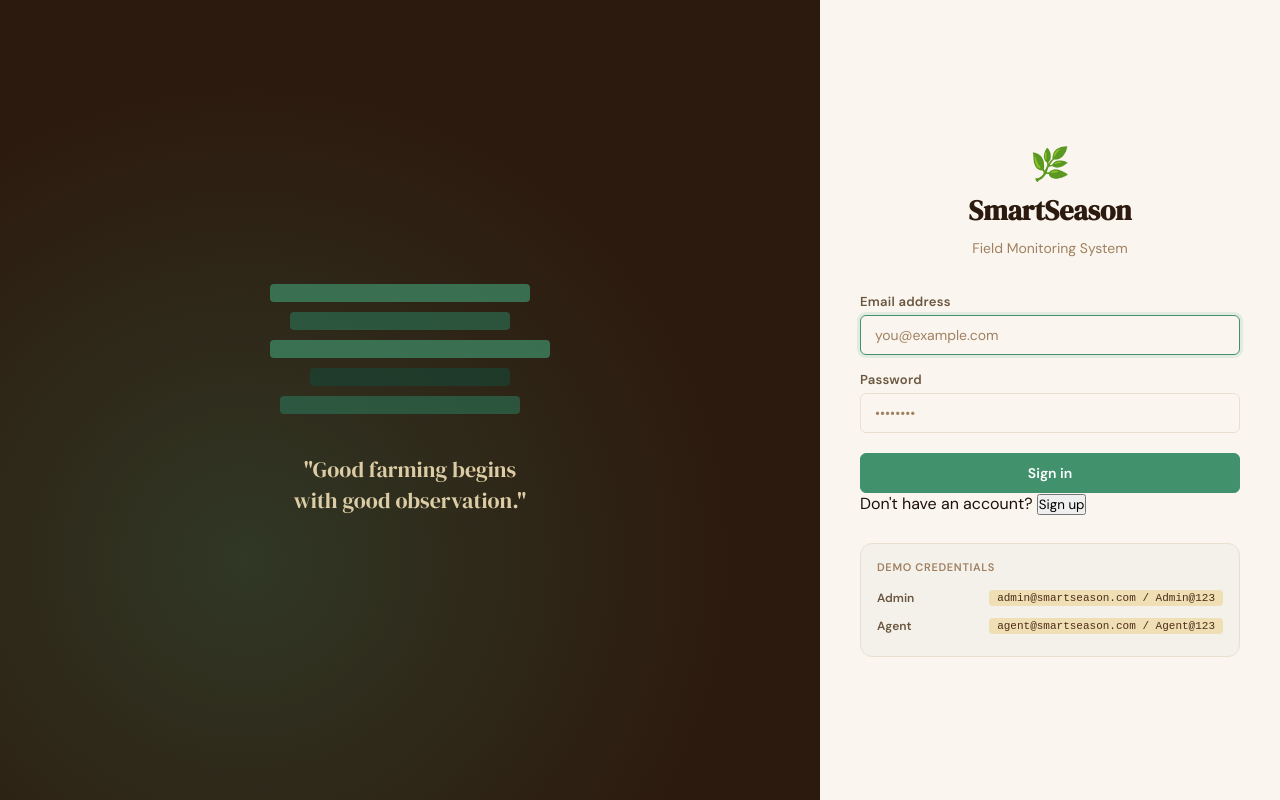
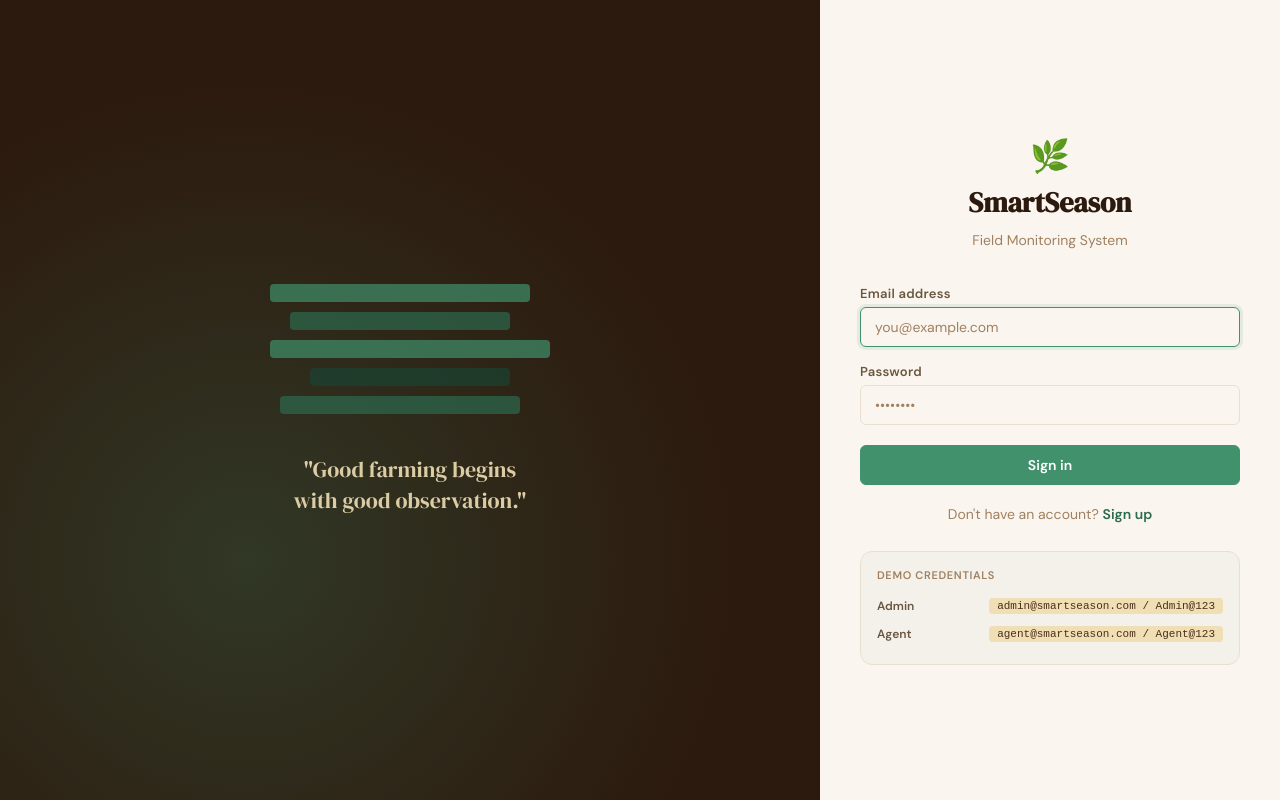
Before and after one commit to Storm00212/Software-internship-application, a React (Vite) app in the folder frontend/: page /login in a window 1280 px wide. Built offline with nearby package versions, Linux system fonts and the light colour scheme; no server answers; the HTML template or start-up script is replaced by a standard one.

Commit message:
login and register

```diff
--- a/frontend/src/pages/LoginPage.css
+++ b/frontend/src/pages/LoginPage.css
@@ -70,6 +70,22 @@
 }
 
 .login-form  { display: flex; flex-direction: column; gap: 16px; }
+.login-toggle {
+  text-align: center;
+  margin-top: 20px;
+  font-size: 14px;
+  color: var(--text-muted);
+}
+.toggle-btn {
+  background: none;
+  border: none;
+  color: var(--leaf);
+  font-weight: 600;
+  cursor: pointer;
+  padding: 0;
+  font-size: 14px;
+}
+.toggle-btn:hover { text-decoration: underline; }
 .login-error {
   background: #fef2f2;
   border: 1px solid #fecaca;
```
